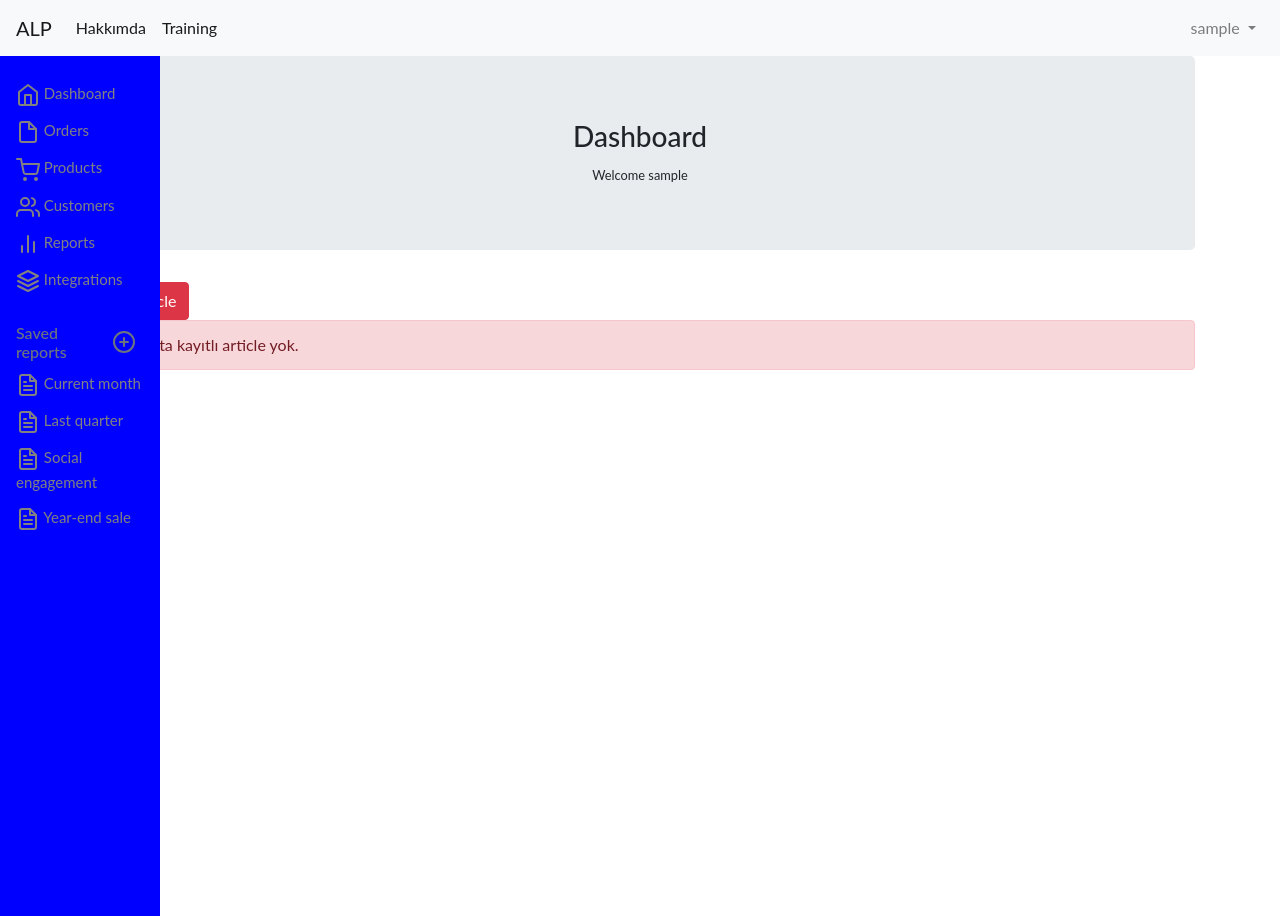
After one commit to alperenb/alpduino.com, a Flask app: page /dashboard in a window 1280 px wide. The commit adds this page. Run offline with Flask 2, Linux system fonts and the light colour scheme; the visitor is signed in with stand-in values (Sample User, id 1); data that the repository does not hold is empty; some libraries are stand-ins or nearby versions.

Commit message:
added new pages.

```diff
--- a/app.py
+++ b/app.py
@@ -1,8 +1,66 @@
+from functools import wraps
 
-from flask import Flask
-from flask import render_template
+from flask import Flask, render_template, request, redirect, url_for, flash, session
+from flask_mysqldb import MySQL
+from passlib.hash import sha256_crypt
+from wtforms import Form, StringField, PasswordField, validators, TextAreaField
+
+
+# control the page
+def permission_required(f):
+    @wraps(f)
+    def decorated_function(*args, **kwargs):
+        if "logged_in" in session:
+            return f(*args, **kwargs)
+        else:
+            flash("You don't have a permission for view this page!", "danger")
+            return redirect(url_for("login"))
+
+    return decorated_function
+
+
+def login_required(f):
+    @wraps(f)
+    def decorated_function(*args, **kwargs):
+        if "logged_in" in session:
+            return f(*args, **kwargs)
+        else:
+            flash("You don't have a permission for view this page!", "danger")
+            return redirect(url_for("login"))
+
+    return decorated_function
+
+
+class RegisterForm(Form):
+    name = StringField("Name Surname", validators=[validators.Length(min=4, max=25)])
+    username = StringField("Username", validators=[validators.Length(min=4, max=25)])
+    email = StringField("Email", validators=[validators.Email(message="Email is not valid!")])
+    password = PasswordField("Password:", validators=[
+        validators.DataRequired(message="Please write a password"),
+        validators.EqualTo(fieldname="confirm", message="Password is not same!")
+    ])
+    confirm = PasswordField("Password Confirm")
+
+
+class LoginForm(Form):
+    username = StringField("Username", validators=[validators.Length(min=4, max=100)])
+    password = PasswordField("Password:", validators=[validators.Length(min=4, max=100)])
+
+
+class ArticleForm(Form):
+    article_title = StringField("Title", validators=[validators.Length(min=4, max=100)])
+    article_content = TextAreaField("Content", validators=[validators.Length(min=10)])
+
 
 app = Flask(__name__)
+app.secret_key = "myblog"
+app.config["MYSQL_HOST"] = "localhost"
+app.config["MYSQL_USER"] = "root"
+app.config["MYSQL_PASSWORD"] = ""
+app.config["MYSQL_DB"] = "myblog"
+app.config["MYSQL_CURSORCLASS"] = "DictCursor"
+
+mysql = MySQL(app)
 
 
 @app.route('/')
@@ -16,10 +74,176 @@ def about():
     return render_template("about.html")
 
 
-@app.route('/articles/<string:id>')
-def detail(id):
-    return "Article id: " + id
+@app.route('/article/<string:id>')
+def article_detail(id):
+    cursor = mysql.connection.cursor()
+    query = "Select * from articles where id = %s"
+    result = cursor.execute(query, (id,))
+    if result > 0:
+        article = cursor.fetchone()
+        return render_template("article.html", article=article)
+    else:
+        return render_template("article.html")
+
+
+@app.route('/delete/<string:id>')
+@login_required
+def article_delete(id):
+    cursor = mysql.connection.cursor()
+    query = "Select * from articles where author = %s and id = %s"
+    result = cursor.execute(query, (session["username"], id))
+    if result > 0:
+        query_delete = "Delete from articles where id = %s"
+        cursor.execute(query_delete, (id,))
+        mysql.connection.commit()
+
+        return redirect(url_for("dashboard"))
+    else:
+        flash("There is no article like that or you don't have permission to delete the article", "danger")
+        return redirect(url_for("index"))
+
+
+@app.route('/dashboard')
+@login_required
+def dashboard():
+    cursor = mysql.connection.cursor()
+    query = "Select * From articles where author = %s"
+    result = cursor.execute(query, (session["username"],))
+
+    if result > 0:
+        articles = cursor.fetchall()
+        return render_template("dashboard.html", articles=articles)
+    else:
+        return render_template("dashboard.html")
+    return render_template("dashboard.html")
+
+
+@app.route('/edit/<string:id>', methods=["GET", "POST"])
+@login_required
+def update_article(id):
+    cursor = mysql.connection.cursor()
+
+    if request.method == "GET":
+        query = "Select * from articles where author = %s and id = %s"
+        result = cursor.execute(query, (session["username"], id))
+        if result > 0:
+            article = cursor.fetchone()
+            form = ArticleForm()
+
+            form.article_title.data = article["title"]
+            form.article_content.data = article["content"]
+            return render_template("update.html", form=form)
+        else:
+
+            flash("There is no article like that or you don't have permission to delete the article", "danger")
+            return redirect(url_for("index"))
+    else:
+        form = ArticleForm(request.form)
+        new_title = form.article_title.data
+        new_content = form.article_content.data
+        query_update = "Update articles set title = %s, content=%s where id = %s"
+        cursor.execute(query_update, (new_title, new_content, id))
+        mysql.connection.commit()
+        flash("There is no article like that or you don't have permission to delete the article", "success")
+        return redirect(url_for("dashboard"))
+
+
+@app.route('/register', methods=["GET", "POST"])
+def register():
+    form = RegisterForm(request.form)
+    if request.method == "POST" and form.validate():
+        name = form.name.data
+        username = form.username.data
+        email = form.email.data
+        password = sha256_crypt.encrypt(form.password.data)
+
+        cursor = mysql.connection.cursor()
+
+        query = "Insert into users(name,email,username,password) VALUES(%s,%s,%s,%s)"
+
+        cursor.execute(query, (name, username, email, password))
+        mysql.connection.commit()
+        cursor.close()
+        flash("Registered successfully", "success")
+
+        return redirect(url_for("index"))
+    else:
+        return render_template("register.html", form=form)
+
+
+@app.route('/login', methods=["GET", "POST"])
+def login():
+    form = LoginForm(request.form)
+    if request.method == "POST" and form.validate():
+        username = form.username.data
+        password_entered = form.password.data
+
+        cursor = mysql.connection.cursor()
+
+        query = "select *from users where username=%s"
+        result = cursor.execute(query, (username,))
+
+        if result > 0:
+            data = cursor.fetchone()
+            real_password = data["password"]
+            cursor.close()
+            if sha256_crypt.verify(password_entered, real_password):
+                flash("Login Successfuly!", "success")
+                session["logged_in"] = True
+                session["username"] = username
+                return render_template("index.html")
+            else:
+                cursor.close()
+                flash("username or password is incorrect!", "danger")
+                return redirect(url_for("login"))
+        else:
+            flash("username or password is incorrect!", "danger")
+            return redirect(url_for("login"))
+
+    return render_template("login.html", form=form)
+
+
+@app.route('/addarticle', methods=["GET", "POST"])
+def add_article():
+    form = ArticleForm(request.form)
+    if request.method == "POST" and form.validate():
+        title = form.article_title.data
+        content = form.article_content.data
+        cursor = mysql.connection.cursor()
+
+        query = "Insert into articles(title,author,content) VALUES(%s,%s,%s)"
+
+        cursor.execute(query, (title, session["username"], content))
+        mysql.connection.commit()
+        cursor.close()
+        flash("Article added succesfully!", "success")
+        return redirect(url_for("dashboard"))
+
+    return render_template("addarticle.html", form=form)
+
+
+@app.route('/articles')
+def articles():
+    cursor = mysql.connection.cursor()
+
+    query = "select * from articles"
+
+    result = cursor.execute(query)
+    if result > 0:
+        articles = cursor.fetchall()
+        return render_template("articles.html", articles=articles)
+
+    else:
+        return render_template("articles.html")
+
+    flash("Registered successfully", "success")
+
+
+@app.route('/logout')
+def logout():
+    session.clear()
+    return render_template("index.html")
 
 
 if __name__ == '__main__':
-    app.run()
+    app.run(debug=True)
--- /dev/null
+++ b/templates/dashboard.html
@@ -0,0 +1,50 @@
+{% extends "layout.html" %}
+{% block title %}
+Dashboard
+{% endblock  %}
+<br><br><br>
+
+{% block body %}
+<div class="jumbotron text-center">
+    <h3>Dashboard</h3>
+    <small>Welcome {{ session["username"] }}</small>
+</div>
+<a href="/addarticle" class="btn btn-danger">Add Article</a>
+{% if articles %}
+<div class="row">
+    <table class="table table-hover">
+        <thead>
+        <tr>
+            <th scope="col">id</th>
+            <th scope="col">Title</th>
+            <th scope="col">Author</th>
+            <th scope="col">Created Date</th>
+            <th scope="col"></th>
+            <th scope="col"></th>
+
+
+        </tr>
+        </thead>
+        <tbody>
+
+        {% for article in articles %}
+        <tr>
+            <th scope="row">{{article.id}}</th>
+            <td><a href="/article/{{article.id}}">{{article.title}}</a></td>
+            <td>{{article.author}}</td>
+            <td>{{article.created_date}}</td>
+            <td><a href="/edit/{{article.id}}" class="btn btn-info">Update</a></td>
+            <td><a href="/delete/{{article.id}}" class="btn btn-danger">Delete</a></td>
+        </tr>
+        {% endfor %}
+        </tbody>
+    </table>
+</div>
+
+
+{% else %}
+<div class="alert alert-danger">
+    Bu blokta kayıtlı article yok.
+</div>
+{% endif %}
+{% endblock body %}
--- /dev/null
+++ b/templates/includes/leftbar.html
@@ -0,0 +1,75 @@
+<div class="sidenav">
+          <div class="sidebar-sticky">
+            <ul class="nav flex-column">
+              <li class="nav-item">
+                <a class="nav-link active" href="#">
+                  <svg xmlns="http://www.w3.org/2000/svg" width="24" height="24" viewBox="0 0 24 24" fill="none" stroke="currentColor" stroke-width="2" stroke-linecap="round" stroke-linejoin="round" class="feather feather-home"><path d="M3 9l9-7 9 7v11a2 2 0 0 1-2 2H5a2 2 0 0 1-2-2z"></path><polyline points="9 22 9 12 15 12 15 22"></polyline></svg>
+                  Dashboard <span class="sr-only">(current)</span>
+                </a>
+              </li>
+              <li class="nav-item">
+                <a class="nav-link" href="#">
+                  <svg xmlns="http://www.w3.org/2000/svg" width="24" height="24" viewBox="0 0 24 24" fill="none" stroke="currentColor" stroke-width="2" stroke-linecap="round" stroke-linejoin="round" class="feather feather-file"><path d="M13 2H6a2 2 0 0 0-2 2v16a2 2 0 0 0 2 2h12a2 2 0 0 0 2-2V9z"></path><polyline points="13 2 13 9 20 9"></polyline></svg>
+                  Orders
+                </a>
+              </li>
+              <li class="nav-item">
+                <a class="nav-link" href="#">
+                  <svg xmlns="http://www.w3.org/2000/svg" width="24" height="24" viewBox="0 0 24 24" fill="none" stroke="currentColor" stroke-width="2" stroke-linecap="round" stroke-linejoin="round" class="feather feather-shopping-cart"><circle cx="9" cy="21" r="1"></circle><circle cx="20" cy="21" r="1"></circle><path d="M1 1h4l2.68 13.39a2 2 0 0 0 2 1.61h9.72a2 2 0 0 0 2-1.61L23 6H6"></path></svg>
+                  Products
+                </a>
+              </li>
+              <li class="nav-item">
+                <a class="nav-link" href="#">
+                  <svg xmlns="http://www.w3.org/2000/svg" width="24" height="24" viewBox="0 0 24 24" fill="none" stroke="currentColor" stroke-width="2" stroke-linecap="round" stroke-linejoin="round" class="feather feather-users"><path d="M17 21v-2a4 4 0 0 0-4-4H5a4 4 0 0 0-4 4v2"></path><circle cx="9" cy="7" r="4"></circle><path d="M23 21v-2a4 4 0 0 0-3-3.87"></path><path d="M16 3.13a4 4 0 0 1 0 7.75"></path></svg>
+                  Customers
+                </a>
+              </li>
+              <li class="nav-item">
+                <a class="nav-link" href="#">
+                  <svg xmlns="http://www.w3.org/2000/svg" width="24" height="24" viewBox="0 0 24 24" fill="none" stroke="currentColor" stroke-width="2" stroke-linecap="round" stroke-linejoin="round" class="feather feather-bar-chart-2"><line x1="18" y1="20" x2="18" y2="10"></line><line x1="12" y1="20" x2="12" y2="4"></line><line x1="6" y1="20" x2="6" y2="14"></line></svg>
+                  Reports
+                </a>
+              </li>
+              <li class="nav-item">
+                <a class="nav-link" href="#">
+                  <svg xmlns="http://www.w3.org/2000/svg" width="24" height="24" viewBox="0 0 24 24" fill="none" stroke="currentColor" stroke-width="2" stroke-linecap="round" stroke-linejoin="round" class="feather feather-layers"><polygon points="12 2 2 7 12 12 22 7 12 2"></polygon><polyline points="2 17 12 22 22 17"></polyline><polyline points="2 12 12 17 22 12"></polyline></svg>
+                  Integrations
+                </a>
+              </li>
+            </ul>
+
+            <h6 class="sidebar-heading d-flex justify-content-between align-items-center px-3 mt-4 mb-1 text-muted">
+              <span>Saved reports</span>
+              <a class="d-flex align-items-center text-muted" href="#">
+                <svg xmlns="http://www.w3.org/2000/svg" width="24" height="24" viewBox="0 0 24 24" fill="none" stroke="currentColor" stroke-width="2" stroke-linecap="round" stroke-linejoin="round" class="feather feather-plus-circle"><circle cx="12" cy="12" r="10"></circle><line x1="12" y1="8" x2="12" y2="16"></line><line x1="8" y1="12" x2="16" y2="12"></line></svg>
+              </a>
+            </h6>
+            <ul class="nav flex-column mb-2">
+              <li class="nav-item">
+                <a class="nav-link" href="#">
+                  <svg xmlns="http://www.w3.org/2000/svg" width="24" height="24" viewBox="0 0 24 24" fill="none" stroke="currentColor" stroke-width="2" stroke-linecap="round" stroke-linejoin="round" class="feather feather-file-text"><path d="M14 2H6a2 2 0 0 0-2 2v16a2 2 0 0 0 2 2h12a2 2 0 0 0 2-2V8z"></path><polyline points="14 2 14 8 20 8"></polyline><line x1="16" y1="13" x2="8" y2="13"></line><line x1="16" y1="17" x2="8" y2="17"></line><polyline points="10 9 9 9 8 9"></polyline></svg>
+                  Current month
+                </a>
+              </li>
+              <li class="nav-item">
+                <a class="nav-link" href="#">
+                  <svg xmlns="http://www.w3.org/2000/svg" width="24" height="24" viewBox="0 0 24 24" fill="none" stroke="currentColor" stroke-width="2" stroke-linecap="round" stroke-linejoin="round" class="feather feather-file-text"><path d="M14 2H6a2 2 0 0 0-2 2v16a2 2 0 0 0 2 2h12a2 2 0 0 0 2-2V8z"></path><polyline points="14 2 14 8 20 8"></polyline><line x1="16" y1="13" x2="8" y2="13"></line><line x1="16" y1="17" x2="8" y2="17"></line><polyline points="10 9 9 9 8 9"></polyline></svg>
+                  Last quarter
+                </a>
+              </li>
+              <li class="nav-item">
+                <a class="nav-link" href="#">
+                  <svg xmlns="http://www.w3.org/2000/svg" width="24" height="24" viewBox="0 0 24 24" fill="none" stroke="currentColor" stroke-width="2" stroke-linecap="round" stroke-linejoin="round" class="feather feather-file-text"><path d="M14 2H6a2 2 0 0 0-2 2v16a2 2 0 0 0 2 2h12a2 2 0 0 0 2-2V8z"></path><polyline points="14 2 14 8 20 8"></polyline><line x1="16" y1="13" x2="8" y2="13"></line><line x1="16" y1="17" x2="8" y2="17"></line><polyline points="10 9 9 9 8 9"></polyline></svg>
+                  Social engagement
+                </a>
+              </li>
+              <li class="nav-item">
+                <a class="nav-link" href="#">
+                  <svg xmlns="http://www.w3.org/2000/svg" width="24" height="24" viewBox="0 0 24 24" fill="none" stroke="currentColor" stroke-width="2" stroke-linecap="round" stroke-linejoin="round" class="feather feather-file-text"><path d="M14 2H6a2 2 0 0 0-2 2v16a2 2 0 0 0 2 2h12a2 2 0 0 0 2-2V8z"></path><polyline points="14 2 14 8 20 8"></polyline><line x1="16" y1="13" x2="8" y2="13"></line><line x1="16" y1="17" x2="8" y2="17"></line><polyline points="10 9 9 9 8 9"></polyline></svg>
+                  Year-end sale
+                </a>
+              </li>
+            </ul>
+          </div>
+</div>
--- /dev/null
+++ b/templates/includes/messages.html
@@ -0,0 +1,9 @@
+{% with messages = get_flashed_messages(with_categories=true) %}
+    {% if messages %}
+        {% for category, message in messages %}
+            <div class="alert alert-{{category}}" role="alert">
+                {{message}}
+            </div>
+        {% endfor %}
+    {% endif %}
+{% endwith %}
--- a/templates/includes/navbar.html
+++ b/templates/includes/navbar.html
@@ -1,6 +1,7 @@
 <nav class="navbar navbar-expand-lg navbar-light bg-light">
     <a class="navbar-brand" href="/">ALP</a>
-  <button class="navbar-toggler" type="button" data-toggle="collapse" data-target="#navbarSupportedContent" aria-controls="navbarSupportedContent" aria-expanded="false" aria-label="Toggle navigation">
+    <button class="navbar-toggler" type="button" data-toggle="collapse" data-target="#navbarSupportedContent"
+            aria-controls="navbarSupportedContent" aria-expanded="false" aria-label="Toggle navigation">
         <span class="navbar-toggler-icon"></span>
     </button>
 
@@ -9,27 +10,45 @@
             <li class="nav-item active">
                 <a class="nav-link" href="/about">Hakkımda</a>
             </li>
-      <li class="nav-item dropdown">
-        <a class="nav-link dropdown-toggle" href="#" id="navbarDropdown" role="button" data-toggle="dropdown" aria-haspopup="true" aria-expanded="false">
-          Dropdown
-        </a>
-        <div class="dropdown-menu" aria-labelledby="navbarDropdown">
-          <a class="dropdown-item" href="#">Action</a>
-          <a class="dropdown-item" href="#">Another action</a>
-          <div class="dropdown-divider"></div>
-          <a class="dropdown-item" href="#">Something else here</a>
-        </div>
+            <li class="nav-item active">
+                <a class="nav-link" href="/articles">Training</a>
             </li>
+<!--            <li class="nav-item dropdown">-->
+<!--                <a class="nav-link dropdown-toggle" href="#" id="navbarDropdown" role="button" data-toggle="dropdown"-->
+<!--                   aria-haspopup="true" aria-expanded="false">-->
+<!--                    Dropdown-->
+<!--                </a>-->
+<!--                <div class="dropdown-menu" aria-labelledby="navbarDropdown">-->
+<!--                    <a class="dropdown-item" href="#">Action</a>-->
+<!--                    <a class="dropdown-item" href="#">Another action</a>-->
+<!--                    <div class="dropdown-divider"></div>-->
+<!--                    <a class="dropdown-item" href="#">Something else here</a>-->
+<!--                </div>-->
+<!--            </li>-->
         </ul>
 
 
         <ul class="navbar-nav ml-auto">
+            {% if session["logged_in"] %}
+            <li class="nav-item dropdown">
+                <a class="nav-link dropdown-toggle" href="#" id="username_dropdown" role="button" data-toggle="dropdown"
+                   aria-haspopup="true" aria-expanded="false">
+                    {{ session["username"] }}
+                </a>
+
+                <div class="dropdown-menu" aria-labelledby="navbarDropdown">
+                    <a class="dropdown-item" href="/dashboard">Kontrol Paneli</a>
+                    <a class="dropdown-item" href="/logout">Çıkış</a>
+
+                </div>
+                {% else %}
             <li class="nav-item active">
                 <a class="nav-link" href="/register">Kayıt Ol</a>
             </li>
             <li class="nav-item active">
                 <a class="nav-link" href="/login">Giriş</a>
             </li>
+            {% endif %}
         </ul>
     </div>
 </nav>
--- a/templates/index.html
+++ b/templates/index.html
@@ -4,8 +4,8 @@
 
 {% block body %}
     <div class = "jumbotron text-center">
-        <h3>Alperen 'e Hoşgeldiniz</h3>
-        <p>Beni daha iyi tanımak için...</p>
+        <h3>BISS ACADEMY</h3>
+        <p>Trainings...</p>
     </div>
 
     {% if answer == "Yes"%}
--- a/templates/layout.html
+++ b/templates/layout.html
@@ -2,20 +2,78 @@
 <html lang="en">
 <head>
     <meta charset="UTF-8">
-    <link rel="stylesheet" href="https://stackpath.bootstrapcdn.com/bootstrap/4.3.1/css/bootstrap.min.css" integrity="sha384-ggOyR0iXCbMQv3Xipma34MD+dH/1fQ784/j6cY/iJTQUOhcWr7x9JvoRxT2MZw1T" crossorigin="anonymous">
-    <title>Title</title>
+    <link rel="stylesheet" href="https://stackpath.bootstrapcdn.com/bootstrap/4.3.1/css/bootstrap.min.css"
+          integrity="sha384-ggOyR0iXCbMQv3Xipma34MD+dH/1fQ784/j6cY/iJTQUOhcWr7x9JvoRxT2MZw1T" crossorigin="anonymous">
+    <title>{% block title %}
+
+        {% endblock title %}</title>
+   <style>
+body {
+  font-family: "Lato", sans-serif;
+}
+
+.sidenav {
+  height: 100%;
+  width: 160px;
+  position: fixed;
+  z-index: 1;
+  top: 10;
+  left: 0;
+  background-color: blue;
+  overflow-x: hidden;
+  padding-top: 20px;
+}
+
+.sidenav a {
+  padding: 6px 8px 6px 16px;
+  text-decoration: none;
+  font-size: 15px;
+  color: #818181;
+  display: block;
+}
+
+.sidenav a:hover {
+  color: #f1f1f1;
+}
+
+.main {
+  margin-left: 160px; /* Same as the width of the sidenav */
+<!--  font-size: 28px; /* Increased text to enable scrolling */-->
+  padding: 0px 10px;
+}
+
+@media screen and (max-height: 450px) {
+  .sidenav {padding-top: 15px;}
+<!--  .sidenav a {font-size: 18px;}-->
+}
+</style>
 </head>
 <body>
 {% include "includes/navbar.html" %}
 
+{% include "includes/leftbar.html" %}
+
 <div class="container">
-{% block body %}
 
-{% endblock body %}
+    {% include "includes/messages.html" %}
+    {% block body %}
+
+    {% endblock body %}
 </div>
+<script src="https://code.jquery.com/jquery-3.3.1.slim.min.js"
+        integrity="sha384-q8i/X+965DzO0rT7abK41JStQIAqVgRVzpbzo5smXKp4YfRvH+8abtTE1Pi6jizo"
+        crossorigin="anonymous"></script>
+<script src="https://cdnjs.cloudflare.com/ajax/libs/popper.js/1.14.7/umd/popper.min.js"
+        integrity="sha384-UO2eT0CpHqdSJQ6hJty5KVphtPhzWj9WO1clHTMGa3JDZwrnQq4sF86dIHNDz0W1"
+        crossorigin="anonymous"></script>
+<script src="https://stackpath.bootstrapcdn.com/bootstrap/4.3.1/js/bootstrap.min.js"
+        integrity="sha384-JjSmVgyd0p3pXB1rRibZUAYoIIy6OrQ6VrjIEaFf/nJGzIxFDsf4x0xIM+B07jRM"
+        crossorigin="anonymous"></script>
+<script src="https://cdn.ckeditor.com/4.15.1/standard/ckeditor.js"></script>
+<script>
+                        CKEDITOR.replace( 'article_content' );
 
-<script src="https://code.jquery.com/jquery-3.3.1.slim.min.js" integrity="sha384-q8i/X+965DzO0rT7abK41JStQIAqVgRVzpbzo5smXKp4YfRvH+8abtTE1Pi6jizo" crossorigin="anonymous"></script>
-<script src="https://cdnjs.cloudflare.com/ajax/libs/popper.js/1.14.7/umd/popper.min.js" integrity="sha384-UO2eT0CpHqdSJQ6hJty5KVphtPhzWj9WO1clHTMGa3JDZwrnQq4sF86dIHNDz0W1" crossorigin="anonymous"></script>
-<script src="https://stackpath.bootstrapcdn.com/bootstrap/4.3.1/js/bootstrap.min.js" integrity="sha384-JjSmVgyd0p3pXB1rRibZUAYoIIy6OrQ6VrjIEaFf/nJGzIxFDsf4x0xIM+B07jRM" crossorigin="anonymous"></script>
+
+</script>
 </body>
 </html>
```
Also changed, not shown: templates/addarticle.html (added, +21 -0 lines), templates/article.html (added, +25 -0 lines), templates/articles.html (added, +46 -0 lines), templates/includes/formhelpers.html (added, +12 -0 lines), templates/login.html (added, +22 -0 lines), templates/register.html (added, +25 -0 lines), templates/update.html (added, +21 -0 lines). Lines whose indentation alone changed are shown as unchanged.
